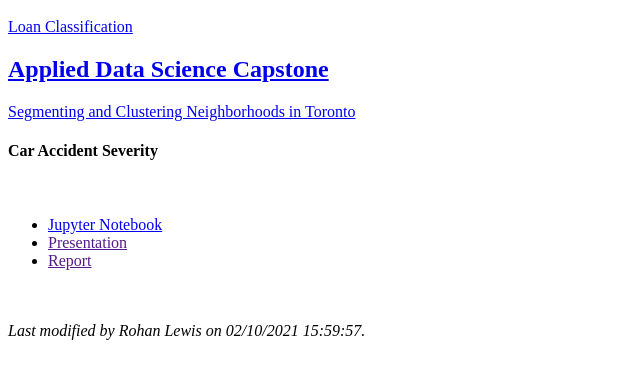
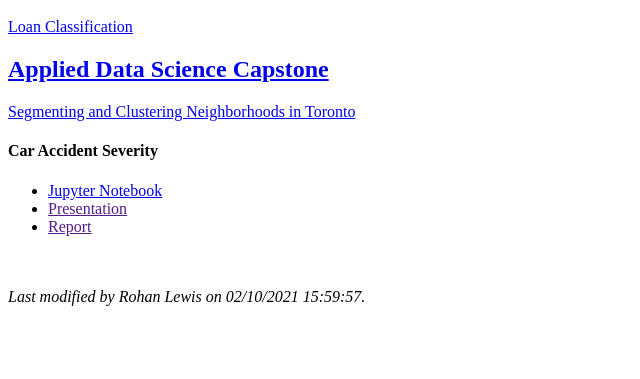
Before and after one commit to HumanRickshaw/IBM_Data_Science, a plain HTML site: page docs/index.html in a window 1280 px wide. Shown: the part 95-474 px from the top of the page, without its empty margins (0-640 px from the left). Drawn offline with Linux system fonts and the light colour scheme.

Commit message:
Update index.html

```diff
--- a/docs/index.html
+++ b/docs/index.html
@@ -7,8 +7,7 @@
 
     <h2> <a href = "https://www.coursera.org/learn/applied-data-science-capstone">Applied Data Science Capstone</a> </h2>
     <a href = "https://humanrickshaw.github.io/IBM_Data_Science/Clustering_Toronto.html">Segmenting and Clustering Neighborhoods in Toronto</a><br/>
-    <h4>Car Accident Severity</h4><br/>
-    <ul>
+    <h4>Car Accident Severity</h4><ul>
       <li><a href = "https://humanrickshaw.github.io/IBM_Data_Science/Car_Accident_Severity.html">Jupyter Notebook</a></li>
       <li><a href = "">Presentation</a></li>
       <li><a href = "">Report</a></li>
```
